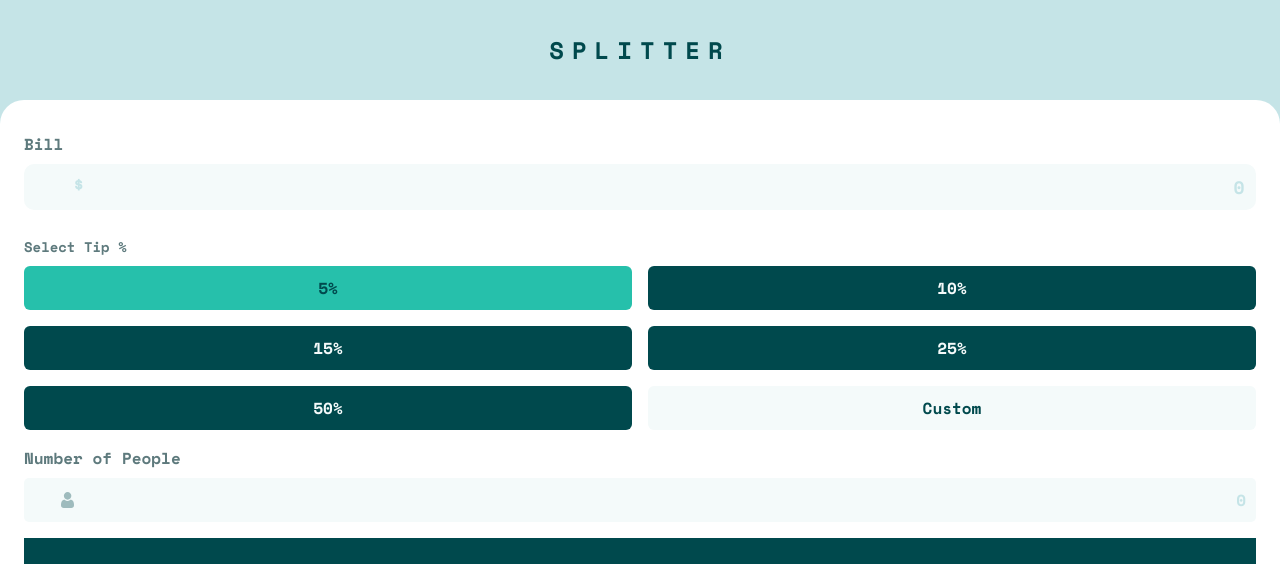
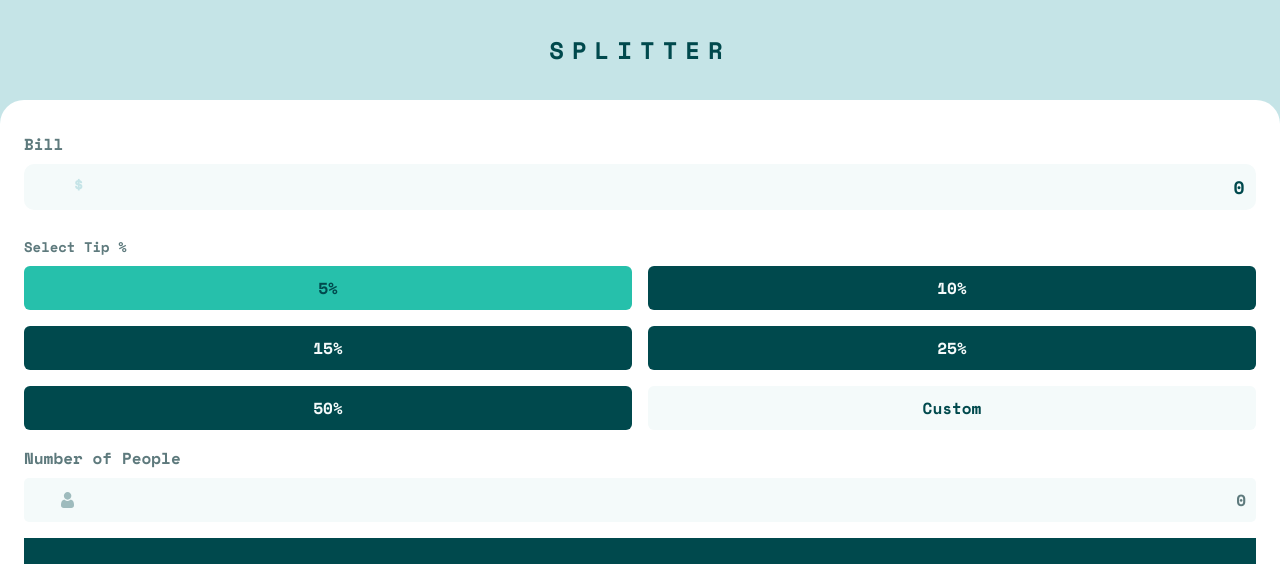
Before and after one commit to Robertron624/tip-calculator-app, a React (Vite) app: page / in a window 1280 px wide. Shown: the top 564 px of the page. Built offline with nearby package versions, Linux system fonts and the light colour scheme.

Commit message:
inputs also cleared when reset btn is clicked

```diff
--- a/src/App.jsx
+++ b/src/App.jsx
@@ -35,6 +35,7 @@ function App() {
                         <div className="total-screen">
                             <span>$</span>
                             <input
+                            value={bill}
                                 onChange={hanleBill}
                                 placeholder="0"
                                 type="text"
@@ -47,7 +48,7 @@ function App() {
                         discount={discount}
                         percentageOptions={percentageOptions}
                     />
-                    <PeopleArea setNumberOfPersons={setNumberOfPersons} />
+                    <PeopleArea numberOfPersons={numberOfPersons} setNumberOfPersons={setNumberOfPersons} />
                 </div>
                 <TotalizerArea
                     numberOfPersons={numberOfPersons}
--- a/src/components/PeopleArea/PeopleArea.jsx
+++ b/src/components/PeopleArea/PeopleArea.jsx
@@ -1,21 +1,27 @@
-import React from 'react'
-import './index.scss'
+import React from "react";
+import "./index.scss";
 
-const PeopleArea = ({setNumberOfPersons}) => {
-
-  function handleNumberOfPersons (e) {
-    setNumberOfPersons(parseInt(e.target.value))
+const PeopleArea = ({ numberOfPersons, setNumberOfPersons }) => {
+    function handleNumberOfPersons(e) {
+        setNumberOfPersons(parseInt(e.target.value));
     }
 
     return (
-    <div className='people-area'>
-        <span className='section-title'>Number of People</span>
+        <div className="people-area">
+            <span className="section-title">Number of People</span>
             <div className="people-input">
                 <img src="icon-person.svg" alt="person icon" />
-            <input onChange={handleNumberOfPersons} placeholder='0' type="text" name="number-of-persons" id="number-of-persons" />
+                <input
+                    value={numberOfPersons || "0"}
+                    onChange={handleNumberOfPersons}
+                    placeholder="0"
+                    type="text"
+                    name="number-of-persons"
+                    id="number-of-persons"
+                />
             </div>
         </div>
-  )
-}
+    );
+};
 
-export default PeopleArea
+export default PeopleArea;
```
Lines whose indentation alone changed are shown as unchanged.
